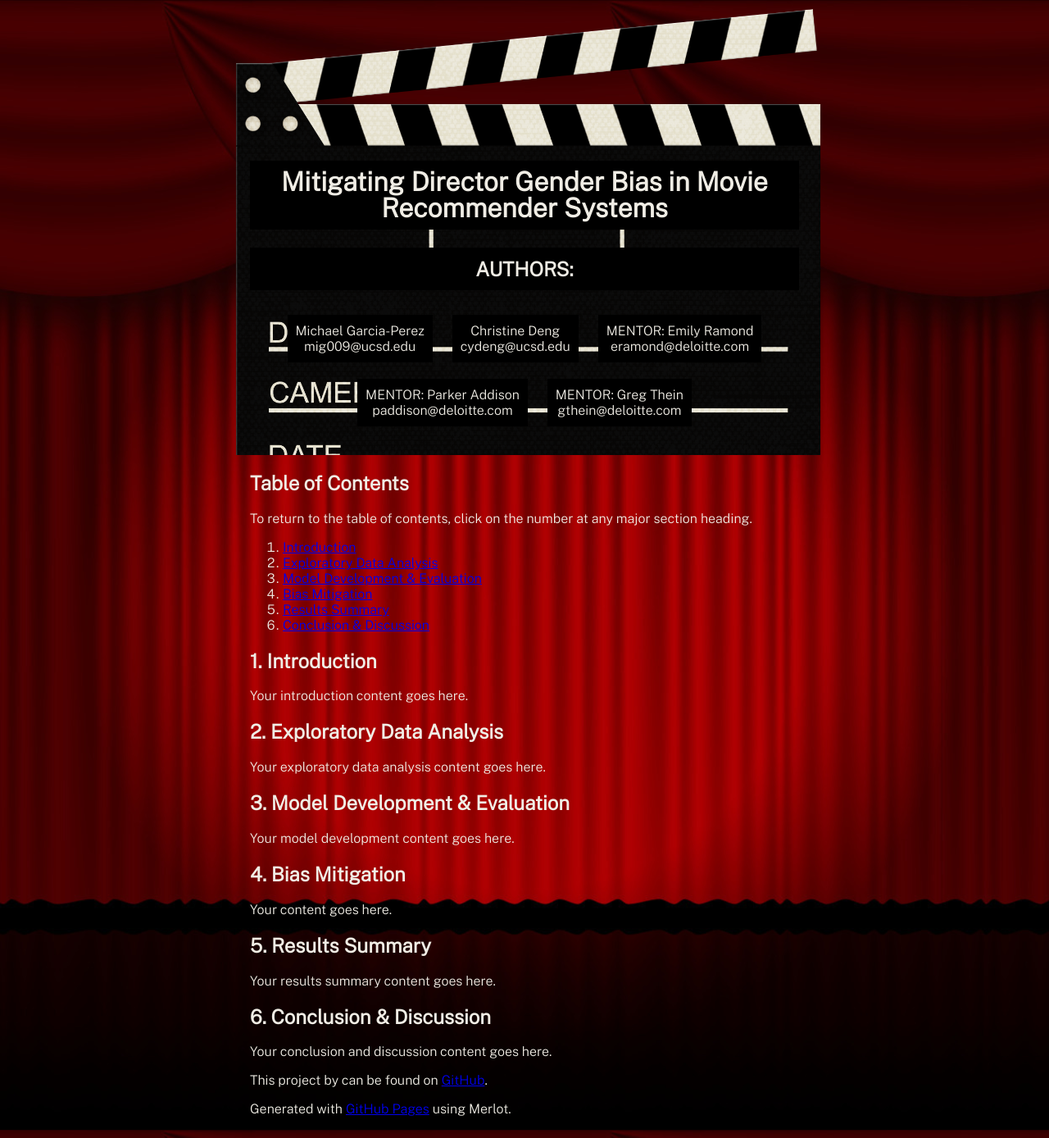
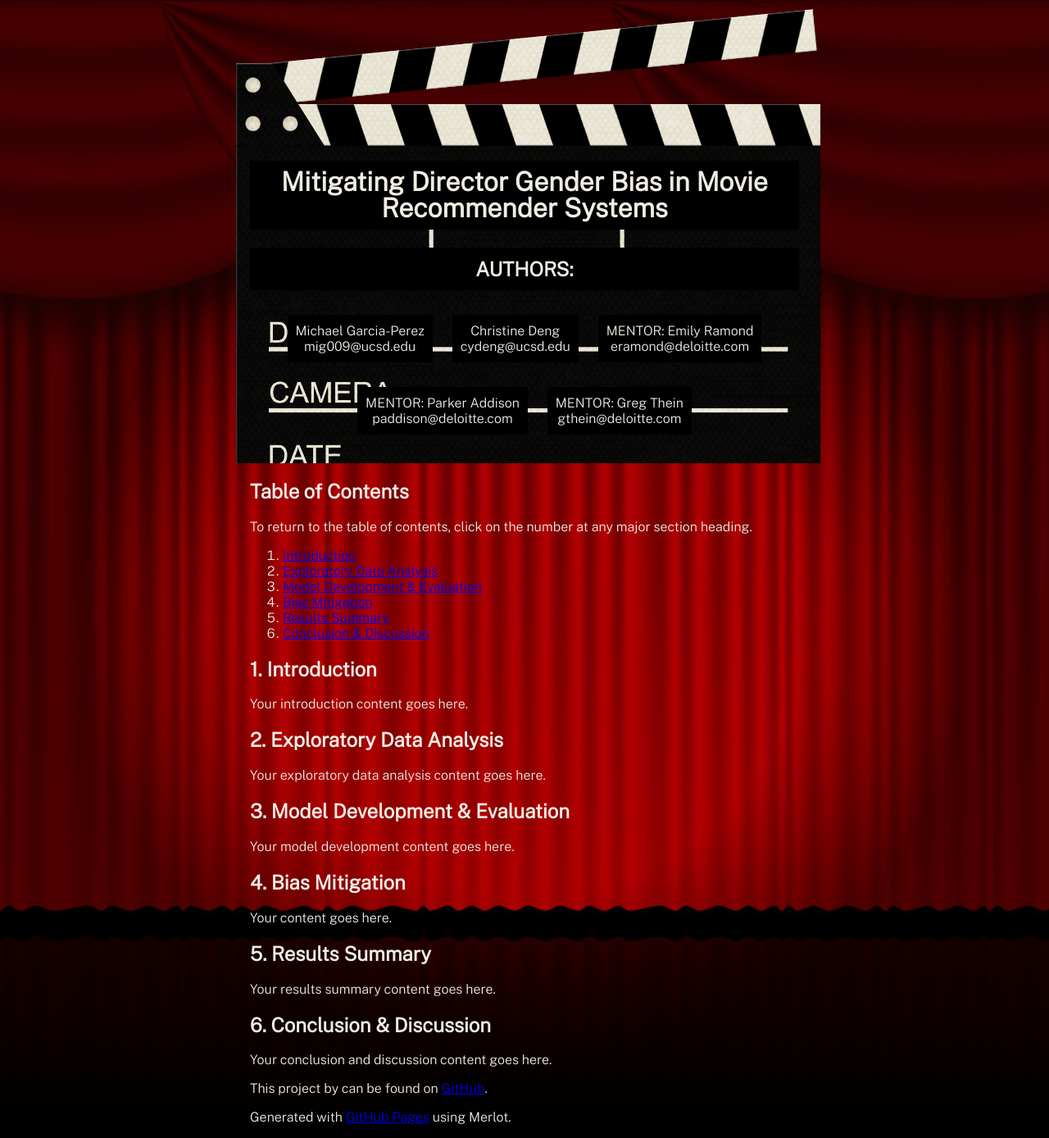
Before and after one commit to michael-garciaperez/DSC180A-Methodology-5, a Jekyll site: the page built from index.md, in a window 1280 px wide. Shown: the whole page at 82% size. Built offline with Jekyll 4.4.1, drawn with Linux system fonts in a browser that asks for light colours.

Commit message:
Update default.html

```diff
--- a/_layouts/default.html
+++ b/_layouts/default.html
@@ -31,8 +31,8 @@
 
     <div class="author-mentor-container">
       <h2 style="font-size: 1.5em;">AUTHORS:</h2>
-      <p style="margin-bottom: 10px;">Michael Garcia-Perez<br>mig009@ucsd.edu</p>
-      <p style="margin-bottom: 10px;">Christine Deng<br>cydeng@ucsd.edu</p>
+      <p style="margin-bottom: 20px;">Michael Garcia-Perez<br>mig009@ucsd.edu</p>
+      <p style="margin-bottom: 20px;">Christine Deng<br>cydeng@ucsd.edu</p>
       <p>MENTOR: Emily Ramond<br>eramond@deloitte.com</p>
       <p>MENTOR: Parker Addison<br>paddison@deloitte.com</p>
       <p>MENTOR: Greg Thein<br>gthein@deloitte.com</p>
```
